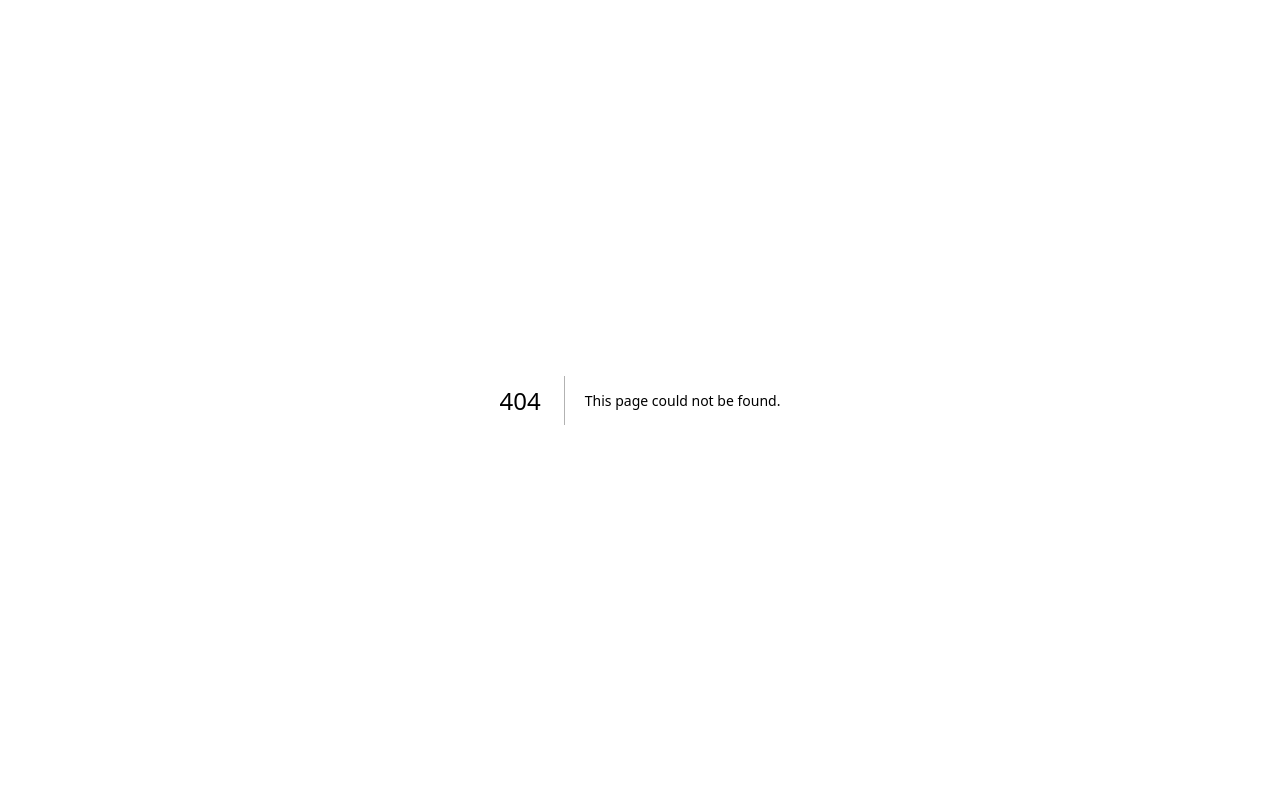
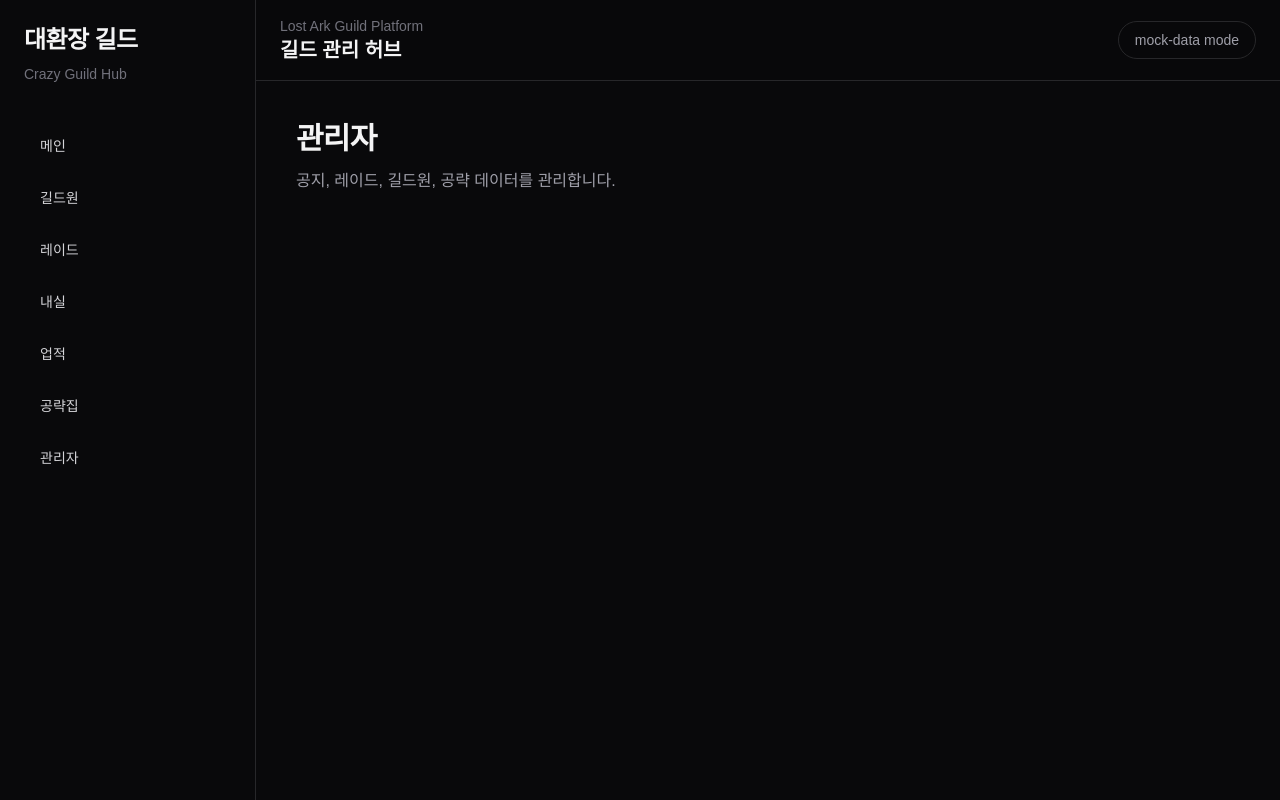
Before and after one commit to janghanyoung/crazy_guild_hub, a Next.js app: page /admin in a window 1280 px wide. Before the commit this address had no page. Built offline with nearby package versions, Linux system fonts and the light colour scheme.

Commit message:
add base layout

```diff
--- /dev/null
+++ b/app/achievements/page.tsx
@@ -0,0 +1,10 @@
+import PageContainer from "@/components/ui/PageContainer";
+import SectionTitle from "@/components/ui/SectionTitle";
+
+export default function AchievementsPage() {
+  return (
+    <PageContainer>
+      <SectionTitle title="업적" description="히든 업적과 공략 연결을 관리합니다." />
+    </PageContainer>
+  );
+}
--- /dev/null
+++ b/app/admin/page.tsx
@@ -0,0 +1,10 @@
+import PageContainer from "@/components/ui/PageContainer";
+import SectionTitle from "@/components/ui/SectionTitle";
+
+export default function AdminPage() {
+  return (
+    <PageContainer>
+      <SectionTitle title="관리자" description="공지, 레이드, 길드원, 공략 데이터를 관리합니다." />
+    </PageContainer>
+  );
+}
--- /dev/null
+++ b/app/collectibles/page.tsx
@@ -0,0 +1,10 @@
+import PageContainer from "@/components/ui/PageContainer";
+import SectionTitle from "@/components/ui/SectionTitle";
+
+export default function CollectiblesPage() {
+  return (
+    <PageContainer>
+      <SectionTitle title="내실" description="수집형 포인트와 내실 공략을 관리합니다." />
+    </PageContainer>
+  );
+}
--- /dev/null
+++ b/app/guides/page.tsx
@@ -0,0 +1,10 @@
+import PageContainer from "@/components/ui/PageContainer";
+import SectionTitle from "@/components/ui/SectionTitle";
+
+export default function GuidesPage() {
+  return (
+    <PageContainer>
+      <SectionTitle title="공략집" description="레이드, 내실, 업적 공략을 모아둡니다." />
+    </PageContainer>
+  );
+}
--- a/app/layout.tsx
+++ b/app/layout.tsx
@@ -1,20 +1,11 @@
 import type { Metadata } from "next";
-import { Geist, Geist_Mono } from "next/font/google";
 import "./globals.css";
-
-const geistSans = Geist({
-  variable: "--font-geist-sans",
-  subsets: ["latin"],
-});
-
-const geistMono = Geist_Mono({
-  variable: "--font-geist-mono",
-  subsets: ["latin"],
-});
+import Sidebar from "../components/layout/Sidebar";
+import Header from "../components/layout/Header";
 
 export const metadata: Metadata = {
-  title: "Create Next App",
-  description: "Generated by create next app",
+  title: "Crazy Guild Hub",
+  description: "로스트아크 길드 관리 홈페이지",
 };
 
 export default function RootLayout({
@@ -23,11 +14,17 @@ export default function RootLayout({
   children: React.ReactNode;
 }>) {
   return (
-    <html
-      lang="en"
-      className={`${geistSans.variable} ${geistMono.variable} h-full antialiased`}
-    >
-      <body className="min-h-full flex flex-col">{children}</body>
+    <html lang="ko">
+      <body>
+        <div className="min-h-screen bg-zinc-950 text-zinc-100">
+          <Sidebar />
+
+          <div className="min-h-screen lg:pl-64">
+            <Header />
+            <main>{children}</main>
+          </div>
+        </div>
+      </body>
     </html>
   );
 }
--- /dev/null
+++ b/app/members/page.tsx
@@ -0,0 +1,10 @@
+import PageContainer from "@/components/ui/PageContainer";
+import SectionTitle from "@/components/ui/SectionTitle";
+
+export default function MembersPage() {
+  return (
+    <PageContainer>
+      <SectionTitle title="길드원" description="대표 캐릭터 기준 길드원 목록입니다." />
+    </PageContainer>
+  );
+}
--- /dev/null
+++ b/app/raids/page.tsx
@@ -0,0 +1,10 @@
+import PageContainer from "@/components/ui/PageContainer";
+import SectionTitle from "@/components/ui/SectionTitle";
+
+export default function RaidsPage() {
+  return (
+    <PageContainer>
+      <SectionTitle title="레이드" description="레이드 모집과 클리어 기록을 관리합니다." />
+    </PageContainer>
+  );
+}
--- /dev/null
+++ b/components/layout/Header.tsx
@@ -0,0 +1,16 @@
+export default function Header() {
+  return (
+    <header className="sticky top-0 z-10 border-b border-zinc-800 bg-zinc-950/80 px-6 py-4 backdrop-blur">
+      <div className="flex items-center justify-between">
+        <div>
+          <p className="text-sm text-zinc-500">Lost Ark Guild Platform</p>
+          <h2 className="text-xl font-bold">길드 관리 허브</h2>
+        </div>
+
+        <div className="rounded-full border border-zinc-800 px-4 py-2 text-sm text-zinc-400">
+          mock-data mode
+        </div>
+      </div>
+    </header>
+  );
+}
--- /dev/null
+++ b/components/layout/Sidebar.tsx
@@ -0,0 +1,34 @@
+import Link from "next/link";
+
+const menus = [
+  { href: "/", label: "메인" },
+  { href: "/members", label: "길드원" },
+  { href: "/raids", label: "레이드" },
+  { href: "/collectibles", label: "내실" },
+  { href: "/achievements", label: "업적" },
+  { href: "/guides", label: "공략집" },
+  { href: "/admin", label: "관리자" },
+];
+
+export default function Sidebar() {
+  return (
+    <aside className="fixed left-0 top-0 hidden h-screen w-64 border-r border-zinc-800 bg-zinc-950 p-6 lg:block">
+      <div className="mb-10">
+        <h1 className="text-2xl font-black tracking-tight">대환장 길드</h1>
+        <p className="mt-2 text-sm text-zinc-500">Crazy Guild Hub</p>
+      </div>
+
+      <nav className="space-y-2">
+        {menus.map((menu) => (
+          <Link
+            key={menu.href}
+            href={menu.href}
+            className="block rounded-xl px-4 py-3 text-sm font-medium text-zinc-300 hover:bg-zinc-900 hover:text-white"
+          >
+            {menu.label}
+          </Link>
+        ))}
+      </nav>
+    </aside>
+  );
+}
--- /dev/null
+++ b/components/ui/PageContainer.tsx
@@ -0,0 +1,7 @@
+type PageContainerProps = {
+  children: React.ReactNode;
+};
+
+export default function PageContainer({ children }: PageContainerProps) {
+  return <section className="p-6 lg:p-10">{children}</section>;
+}
--- /dev/null
+++ b/components/ui/SectionTitle.tsx
@@ -0,0 +1,19 @@
+type SectionTitleProps = {
+  title: string;
+  description?: string;
+};
+
+export default function SectionTitle({
+  title,
+  description,
+}: SectionTitleProps) {
+  return (
+    <div className="mb-8">
+      <h1 className="text-3xl font-black tracking-tight">{title}</h1>
+
+      {description && (
+        <p className="mt-3 text-zinc-400">{description}</p>
+      )}
+    </div>
+  );
+}
```
Also changed, not shown: components/ui/Card.tsx (added).
